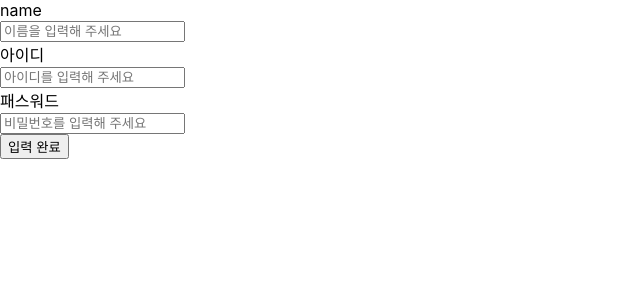
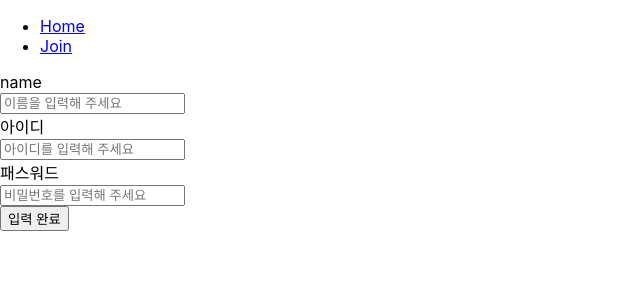
Before and after one commit to radlohead/redux-router-saga-node-login, a React (Create React App) app: page /join in a window 1280 px wide. Shown: the top 300 px of the page, without its empty margins (0-640 px from the left). Built offline with nearby package versions, Linux system fonts and the light colour scheme.

Commit message:
router 적용

```diff
--- /dev/null
+++ b/src/components/Home.tsx
@@ -0,0 +1,11 @@
+import * as React from 'react';
+
+const Home = () => {
+    return (
+        <>
+            Home
+        </>
+    )
+}
+
+export default Home;
--- a/src/components/Join.tsx
+++ b/src/components/Join.tsx
@@ -1,50 +1,16 @@
-import * as React from "react";
-import { Field, reduxForm } from 'redux-form';
+import * as React from 'react';
+import JoinForm from './JoinForm';
 
-const Join = (props: any) => {
-    const { handleSubmit } = props;
+const handleSubmit = (values: any): void => {
+    console.log('submit', values);
+}
+
+const Join = () => {
     return (
-        <form onSubmit={handleSubmit} action="">
-            <div>
-                <label>name</label>
-                <div>
-                    <Field
-                        name="name"
-                        component="input"
-                        type="text"
-                        placeholder="이름을 입력해 주세요"
-                    />
-                </div>
-                <div>
-                    <label>아이디</label>
-                    <div>
-                        <Field
-                            name="id"
-                            component="input"
-                            type="text"
-                            placeholder="아이디를 입력해 주세요"
-                        />
-                    </div>
-                </div>
-                <div>
-                    <label>패스워드</label>
-                    <div>
-                        <Field
-                            name="password"
-                            component="input"
-                            type="password"
-                            placeholder="비밀번호를 입력해 주세요"
-                        />
-                    </div>
-                </div>
-            </div>
-            <div>
-                <button type="submit">입력 완료</button>
-            </div>
-        </form>
+        <>
+            <JoinForm onSubmit={handleSubmit} />
+        </>
     )
 }
 
-export default reduxForm({
-    form: 'join'
-})(Join);
+export default Join;
--- /dev/null
+++ b/src/components/JoinForm.tsx
@@ -0,0 +1,50 @@
+import * as React from "react";
+import { Field, reduxForm } from 'redux-form';
+
+const JoinForm = (props: any) => {
+    const { handleSubmit } = props;
+    return (
+        <form onSubmit={handleSubmit} action="">
+            <div>
+                <label>name</label>
+                <div>
+                    <Field
+                        name="name"
+                        component="input"
+                        type="text"
+                        placeholder="이름을 입력해 주세요"
+                    />
+                </div>
+                <div>
+                    <label>아이디</label>
+                    <div>
+                        <Field
+                            name="id"
+                            component="input"
+                            type="text"
+                            placeholder="아이디를 입력해 주세요"
+                        />
+                    </div>
+                </div>
+                <div>
+                    <label>패스워드</label>
+                    <div>
+                        <Field
+                            name="password"
+                            component="input"
+                            type="password"
+                            placeholder="비밀번호를 입력해 주세요"
+                        />
+                    </div>
+                </div>
+            </div>
+            <div>
+                <button type="submit">입력 완료</button>
+            </div>
+        </form>
+    )
+}
+
+export default reduxForm({
+    form: 'joinForm'
+})(JoinForm);
--- /dev/null
+++ b/src/components/Menu.tsx
@@ -0,0 +1,15 @@
+import * as React from 'react';
+import { Link } from 'react-router-dom';
+
+const Menu = () => {
+    return (
+        <>
+            <ul>
+                <li><Link to="/">Home</Link></li>
+                <li><Link to="/join">Join</Link></li>
+            </ul>
+        </>
+    )
+}
+
+export default Menu;
--- /dev/null
+++ b/src/components/index.ts
@@ -0,0 +1,3 @@
+export { default as Menu } from './Menu';
+export { default as Home } from './Home';
+export { default as Join } from './Join';
--- a/src/containers/App.tsx
+++ b/src/containers/App.tsx
@@ -1,16 +1,15 @@
 import * as React from "react";
+import { Route } from 'react-router-dom';
 import "./App.scss";
-import Join from '../components/Join';
+import { Menu, Home, Join } from '../components';
 
 class App extends React.Component {
-	handleSubmit(values: any): void {
-		console.log('submit', values);
-	}
-
 	render() {
 		return (
 			<>
-				<Join onSubmit={this.handleSubmit} />
+				<Menu />
+				<Route exact path="/" component={Home} />
+				<Route path="/join" component={Join} />
 			</>
 		)
 	}
--- a/src/index.tsx
+++ b/src/index.tsx
@@ -5,10 +5,13 @@ import App from './containers/App';
 import * as serviceWorker from './serviceWorker';
 import { Provider } from 'react-redux';
 import store from './reducers';
+import { BrowserRouter } from 'react-router-dom';
 
 ReactDOM.render(
     <Provider store={store}>
-        <App />
+        <BrowserRouter>
+            <App />
+        </BrowserRouter>
     </Provider>, document.getElementById('root') as HTMLElement
 );
 serviceWorker.unregister();
```
Also changed, not shown: 1 other file (tests, documents, lock files or other folders).
